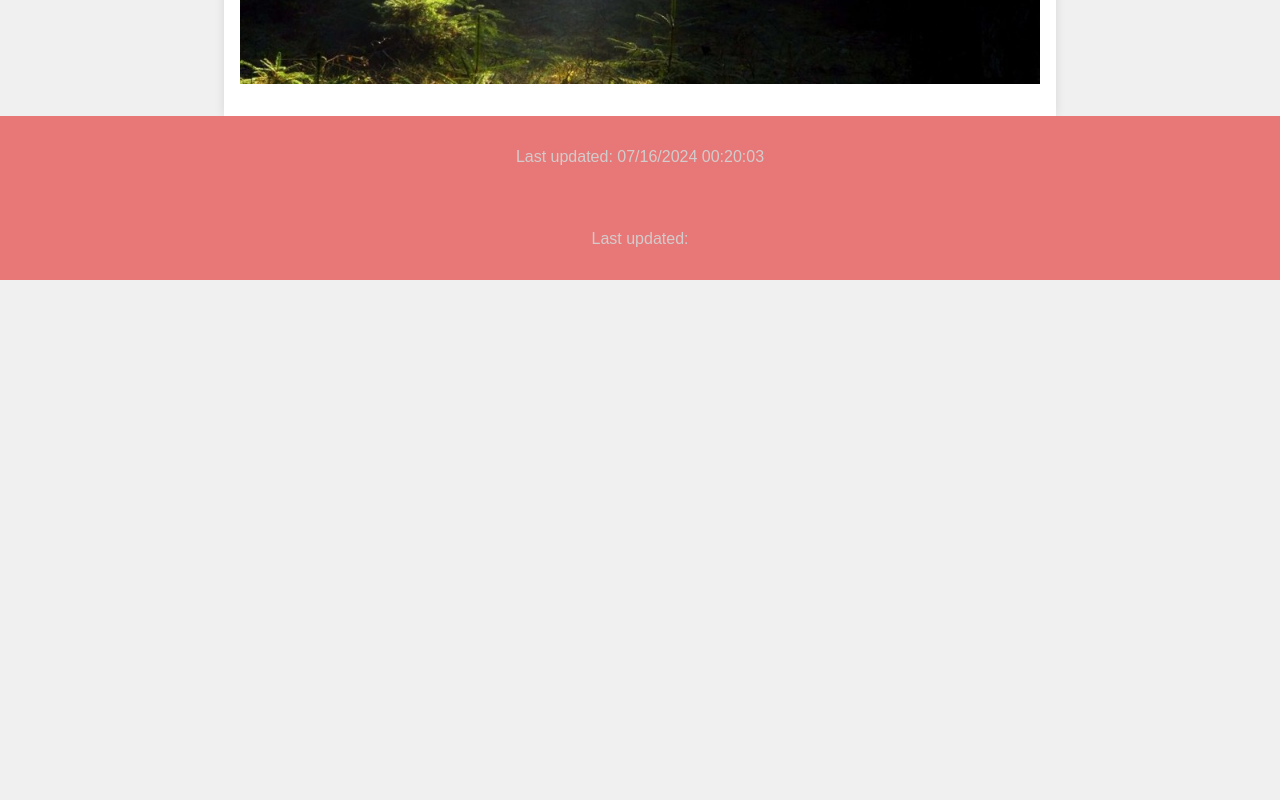
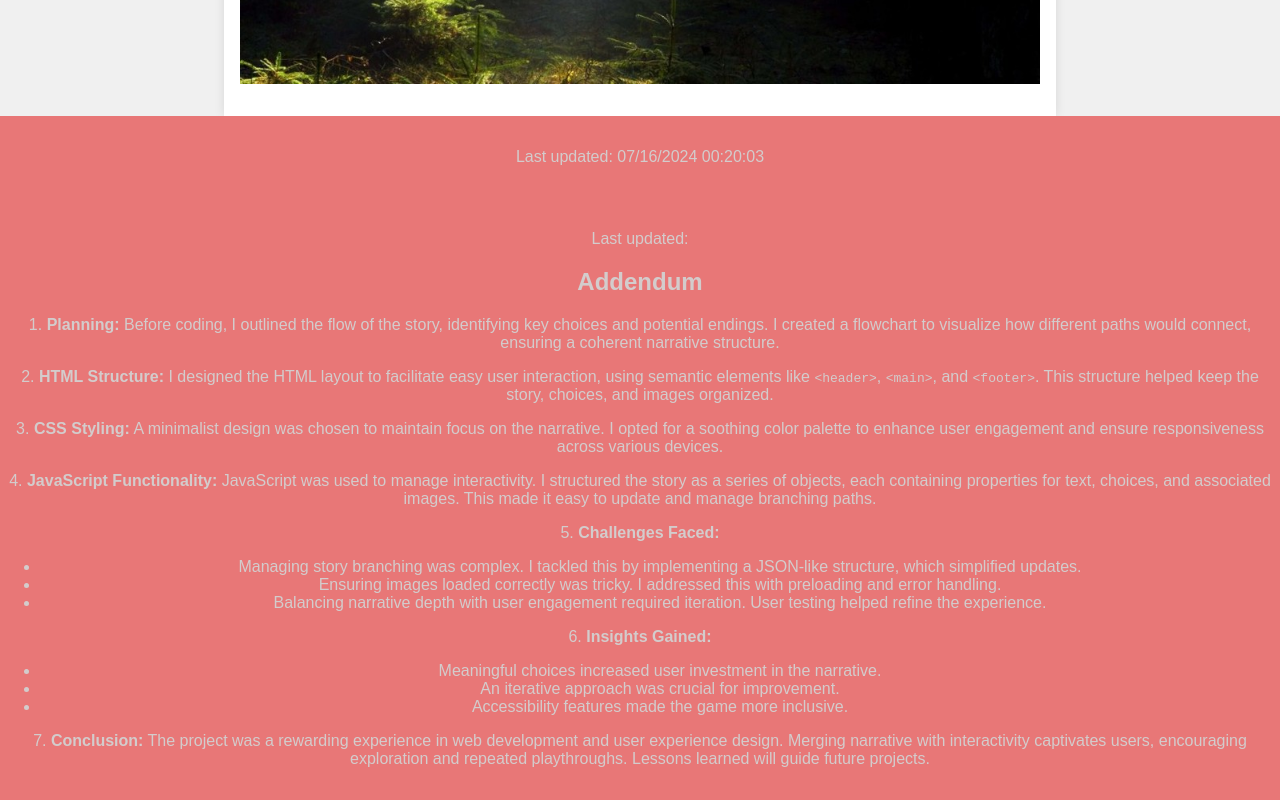
Before and after one commit to bindumadhuri19/ITC505, a plain HTML site: page mid-term-project/index.html in a window 1280 px wide. Shown: the part 694-1494 px from the top of the page. Before the commit the page ends 974 px from the top, so only its background shows below. Drawn offline with Linux system fonts and the light colour scheme.

Commit message:
Update index.html

```diff
--- a/mid-term-project/index.html
+++ b/mid-term-project/index.html
@@ -21,6 +21,48 @@
     <footer>
         <p>Last updated:
             <span id="lastModified"></span>
+               <section>
+                <h2>Addendum</h2>
+                <p>
+                    1. <strong>Planning:</strong> Before coding, I outlined the flow of the story, identifying key choices and potential endings.
+                    I created a flowchart to visualize how different paths would connect, ensuring a coherent narrative structure.
+                </p>
+                <p>
+                    2. <strong>HTML Structure:</strong> I designed the HTML layout to facilitate easy user interaction, using semantic elements like <code>&lt;header&gt;</code>, <code>&lt;main&gt;</code>, and <code>&lt;footer&gt;</code>.
+                    This structure helped keep the story, choices, and images organized.
+                </p>
+                <p>
+                    3. <strong>CSS Styling:</strong> A minimalist design was chosen to maintain focus on the narrative.
+                    I opted for a soothing color palette to enhance user engagement and ensure responsiveness across various devices.
+                </p>
+                <p>
+                    4. <strong>JavaScript Functionality:</strong> JavaScript was used to manage interactivity.
+                    I structured the story as a series of objects, each containing properties for text, choices, and associated images.
+                    This made it easy to update and manage branching paths.
+                </p>
+                <p>
+                    5. <strong>Challenges Faced:</strong>
+                    <ul>
+                        <li>Managing story branching was complex. I tackled this by implementing a JSON-like structure, which simplified updates.</li>
+                        <li>Ensuring images loaded correctly was tricky. I addressed this with preloading and error handling.</li>
+                        <li>Balancing narrative depth with user engagement required iteration. User testing helped refine the experience.</li>
+                    </ul>
+                </p>
+                <p>
+                    6. <strong>Insights Gained:</strong>
+                    <ul>
+                        <li>Meaningful choices increased user investment in the narrative.</li>
+                        <li>An iterative approach was crucial for improvement.</li>
+                        <li>Accessibility features made the game more inclusive.</li>
+                    </ul>
+                </p>
+                <p>
+                    7. <strong>Conclusion:</strong> The project was a rewarding experience in web development and user experience design.
+                    Merging narrative with interactivity captivates users, encouraging exploration and repeated playthroughs.
+                    Lessons learned will guide future projects.
+                </p>
+            </section>
+        </p>
         </p>
     </footer>
     <script src="script.js"></script>
```
